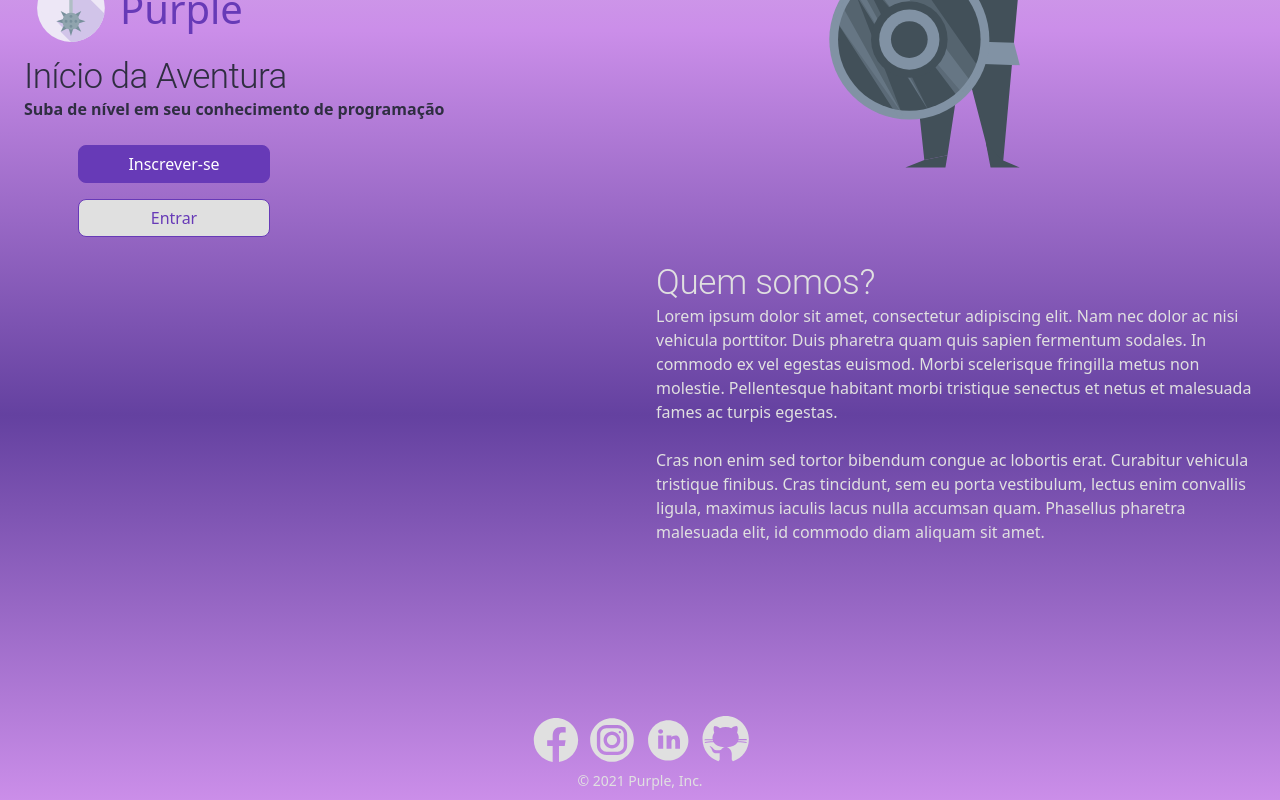
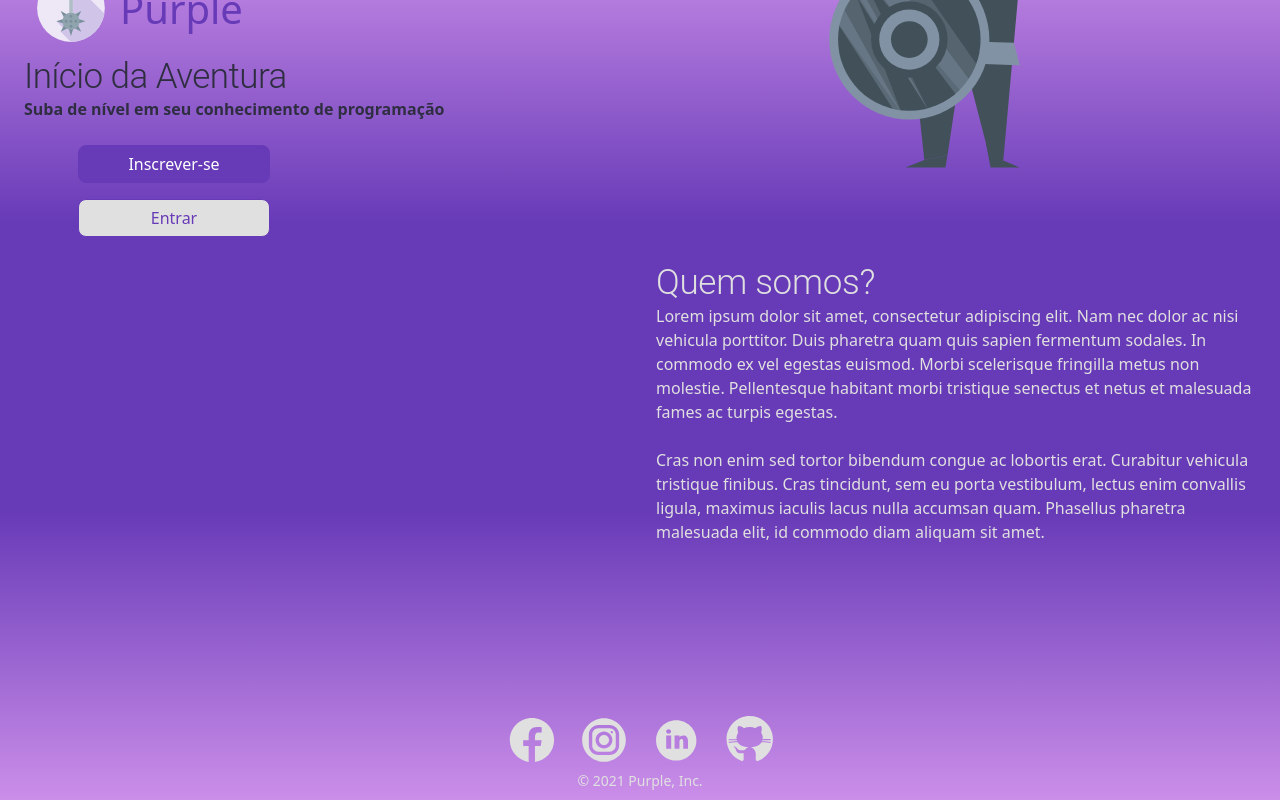
Before and after one commit to danielafarias/purpose, a Next.js app: page / in a window 1280 px wide. Shown: the part 338-1138 px from the top of the page. Built offline with nearby package versions, Linux system fonts and the light colour scheme.

Commit message:
Alteração na coloração do

```diff
--- a/styles/footer.module.scss
+++ b/styles/footer.module.scss
@@ -5,6 +5,15 @@
 
     img {
         width: 3.5rem;
+        margin-right: 1rem;
+
+        &:hover {
+            cursor: pointer;
+        }
+
+        &:last-child {
+            margin-right: 0;
+        }
     }
 
     small {
--- a/styles/welcome.module.scss
+++ b/styles/welcome.module.scss
@@ -1,6 +1,6 @@
 .welcome {
 
-    background-image: linear-gradient(to bottom, #E0E0E0 , #CB8EE9, #6441a0, #CB8EE9 );
+    background-image: linear-gradient(to bottom, #E0E0E0 , #CB8EE9, #673AB7, #673AB7, #CB8EE9 );
 
     &__header {
         display: flex;
@@ -35,6 +35,10 @@
             border-radius: 0.5rem;
             width: 12rem;
             margin: 0.5rem auto;
+
+            &:focus{
+                box-shadow: none;
+            }
         }
 
         .button__login {
@@ -44,6 +48,10 @@
             border-radius: 0.5rem;
             width: 12rem;
             margin: 0.5rem auto;
+
+            &:focus{
+                box-shadow: none;
+            }
         }
     }
 
```
Also changed, not shown: styles/globals.scss (line endings or trailing spaces).
